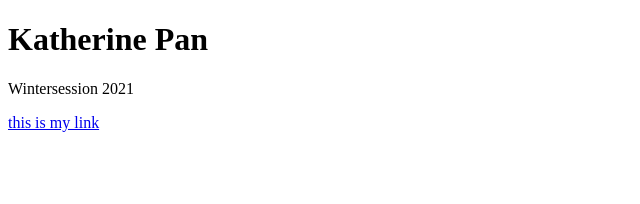
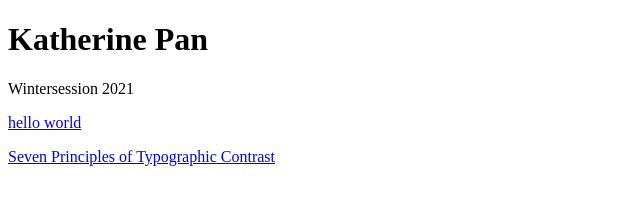
Before and after one commit to katpan75/wsweb, a plain HTML site: page index.html in a window 1280 px wide. Shown: the whole page, without its empty margins (0-640 px from the left). Drawn offline with Linux system fonts and the light colour scheme.

Commit message:
added second link

```diff
--- a/index.html
+++ b/index.html
@@ -3,6 +3,7 @@
 <body>
 <h1>Katherine Pan</h1>
 <p>Wintersession 2021</p>
-<p><a href="https://katpan75.github.io/" target="_blank">this is my link</a></p>
+<p><a href="https://katpan75.github.io/" target="_blank">hello world</a></p>
+<p><a href="https://katpan75.github.io/carl-dair/" target="_blank">Seven Principles of Typographic Contrast</a></p>
 </body>
 </html>
```
